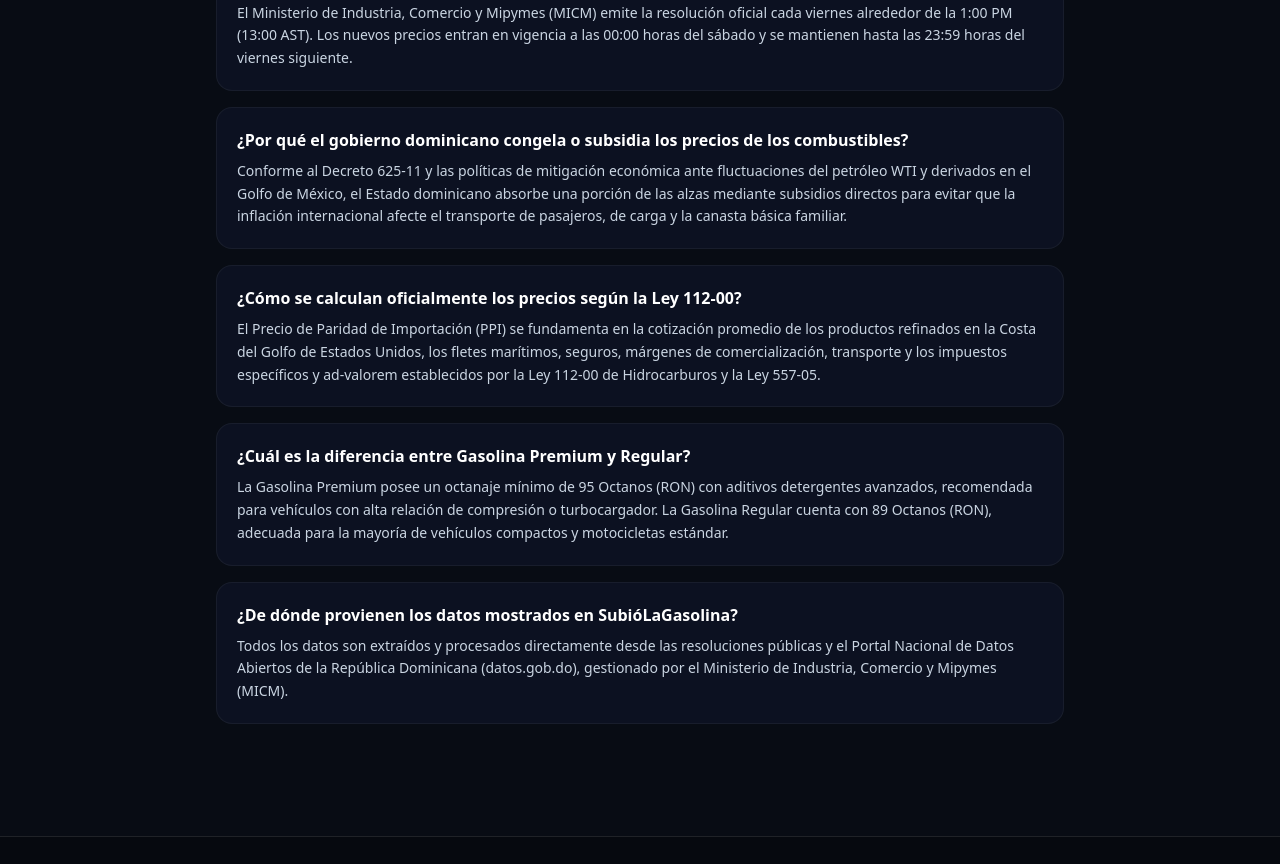
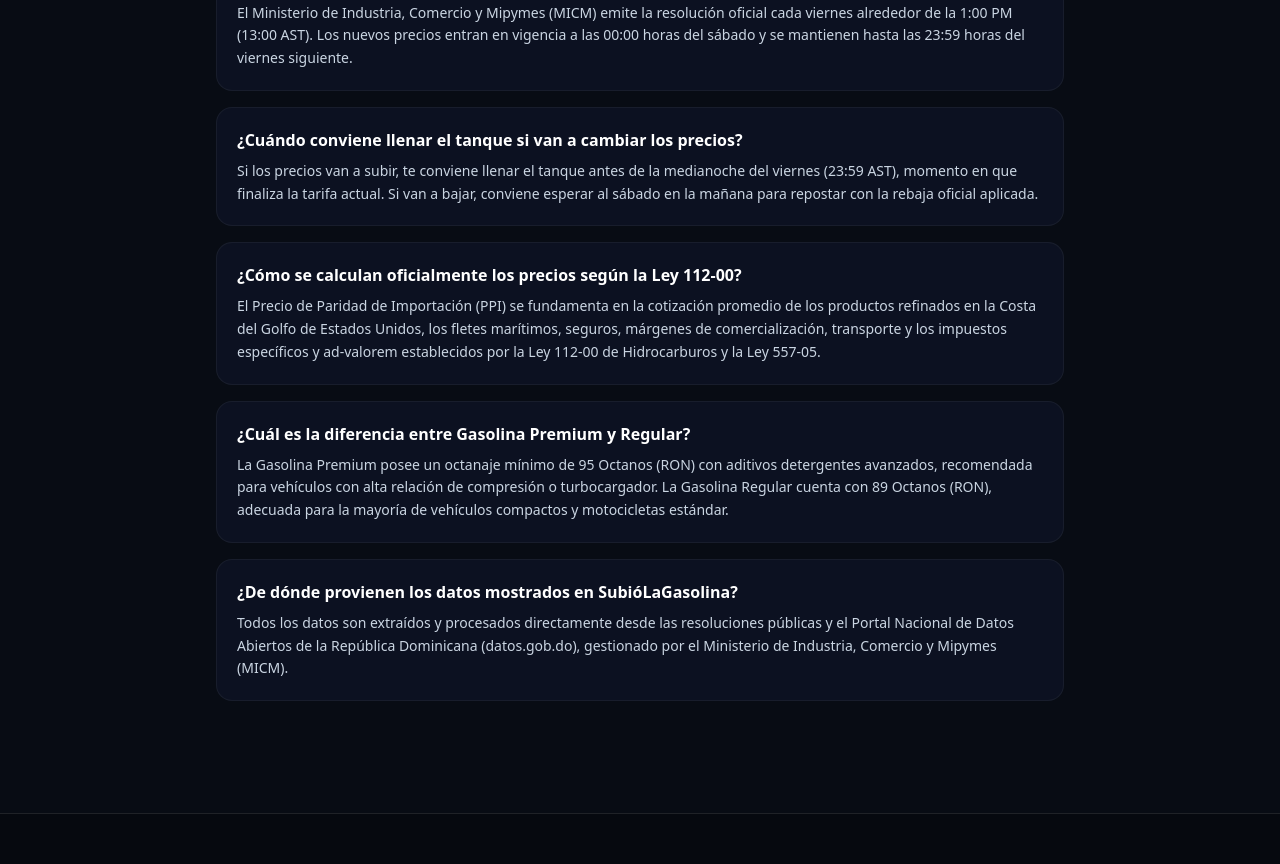
Before and after one commit to Amyels-CMD/subiolagasolina, a Next.js app: page / in a window 1280 px wide. Shown: the part 3820-4684 px from the top of the page. Built offline with nearby package versions, Linux system fonts and the light colour scheme.

Commit message:
refactor: remove all subsidy references in favor of practical driver advice

```diff
--- a/src/components/FaqSection.tsx
+++ b/src/components/FaqSection.tsx
@@ -8,9 +8,9 @@
       "El Ministerio de Industria, Comercio y Mipymes (MICM) emite la resolución oficial cada viernes alrededor de la 1:00 PM (13:00 AST). Los nuevos precios entran en vigencia a las 00:00 horas del sábado y se mantienen hasta las 23:59 horas del viernes siguiente.",
   },
   {
-    question: "¿Por qué el gobierno dominicano congela o subsidia los precios de los combustibles?",
+    question: "¿Cuándo conviene llenar el tanque si van a cambiar los precios?",
     answer:
-      "Conforme al Decreto 625-11 y las políticas de mitigación económica ante fluctuaciones del petróleo WTI y derivados en el Golfo de México, el Estado dominicano absorbe una porción de las alzas mediante subsidios directos para evitar que la inflación internacional afecte el transporte de pasajeros, de carga y la canasta básica familiar.",
+      "Si los precios van a subir, te conviene llenar el tanque antes de la medianoche del viernes (23:59 AST), momento en que finaliza la tarifa actual. Si van a bajar, conviene esperar al sábado en la mañana para repostar con la rebaja oficial aplicada.",
   },
   {
     question: "¿Cómo se calculan oficialmente los precios según la Ley 112-00?",
--- a/src/components/HeroVerdict.tsx
+++ b/src/components/HeroVerdict.tsx
@@ -53,7 +53,7 @@
           {subVerdict}
         </p>
 
-        {/* Resolution dates & Subsidies card */}
+        {/* Resolution dates & Regulatory info */}
         <div className="w-full max-w-2xl grid grid-cols-1 sm:grid-cols-2 gap-3 mb-8">
           {/* Card 1: Período oficial */}
           <div className="flex items-center gap-3 p-3.5 rounded-xl bg-slate-900/70 border border-white/10 text-left">
```
